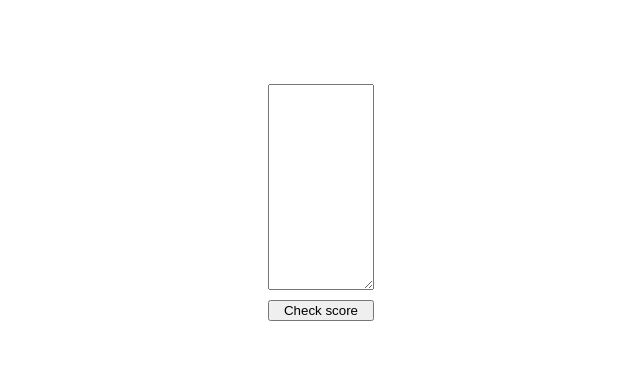
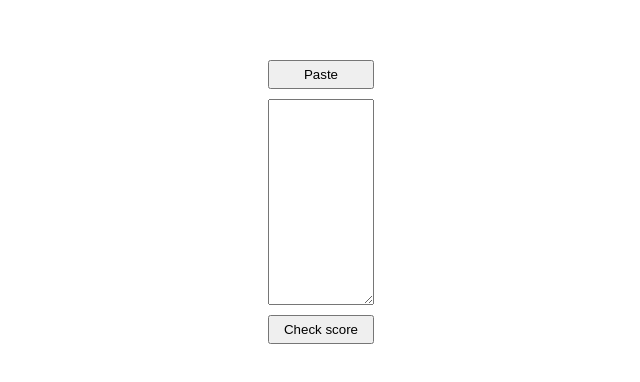
Before and after one commit to chakrupka/connectionstats-frontend, a React (Vite) app in the folder frontend/: page / in a window 1280 px wide. Shown: the part 206-588 px from the top of the page, without its empty margins (327-967 px from the left). Built offline with nearby package versions, Linux system fonts and the light colour scheme.

Commit message:
allowed users to paste game with button

```diff
--- a/frontend/package.json
+++ b/frontend/package.json
@@ -5,7 +5,7 @@
   "type": "module",
   "scripts": {
     "dev": "vite",
-    "build": "vite build && cp ./_headers dist/_headers",
+    "build": "vite build",
     "lint": "eslint . --ext js,jsx --report-unused-disable-directives --max-warnings 0",
     "preview": "vite preview"
   },
--- a/frontend/src/App.jsx
+++ b/frontend/src/App.jsx
@@ -16,13 +16,27 @@ const App = () => {
     setResults(parseInput(newGame))
   }
 
+  const pasteClipboardContent = () => {
+    navigator.clipboard.readText().then((text) => {
+      setNewGame(text)
+    })
+  }
+
   return (
     <div className='input'>
       <form onSubmit={submitGame} className='gameForm'>
+        <button
+          type='button'
+          className='submitButton'
+          onClick={() => pasteClipboardContent()}
+        >
+          Paste
+        </button>
         <textarea
           value={newGame}
           onChange={handleGameChange}
           className='gameInput'
+          id='paste-target'
         />
         <button type='submit' className='submitButton'>
           Check score
--- a/frontend/src/index.css
+++ b/frontend/src/index.css
@@ -25,4 +25,6 @@
 
 .submitButton {
   margin-top: 10px;
+  margin-bottom: 10px;
+  padding: 5px;
 }
--- a/frontend/src/main.jsx
+++ b/frontend/src/main.jsx
@@ -1,6 +1,10 @@
-import React from "react"
 import ReactDOM from "react-dom/client"
-import App from "./App.jsx"
+import App from "./App"
 import "./index.css"
+import { StrictMode } from "react"
 
-ReactDOM.createRoot(document.getElementById("root")).render(<App />)
+ReactDOM.createRoot(document.getElementById("root")).render(
+  <StrictMode>
+    <App />
+  </StrictMode>
+)
```
Also changed, not shown: 1 other file (tests, documents, lock files or other folders).
